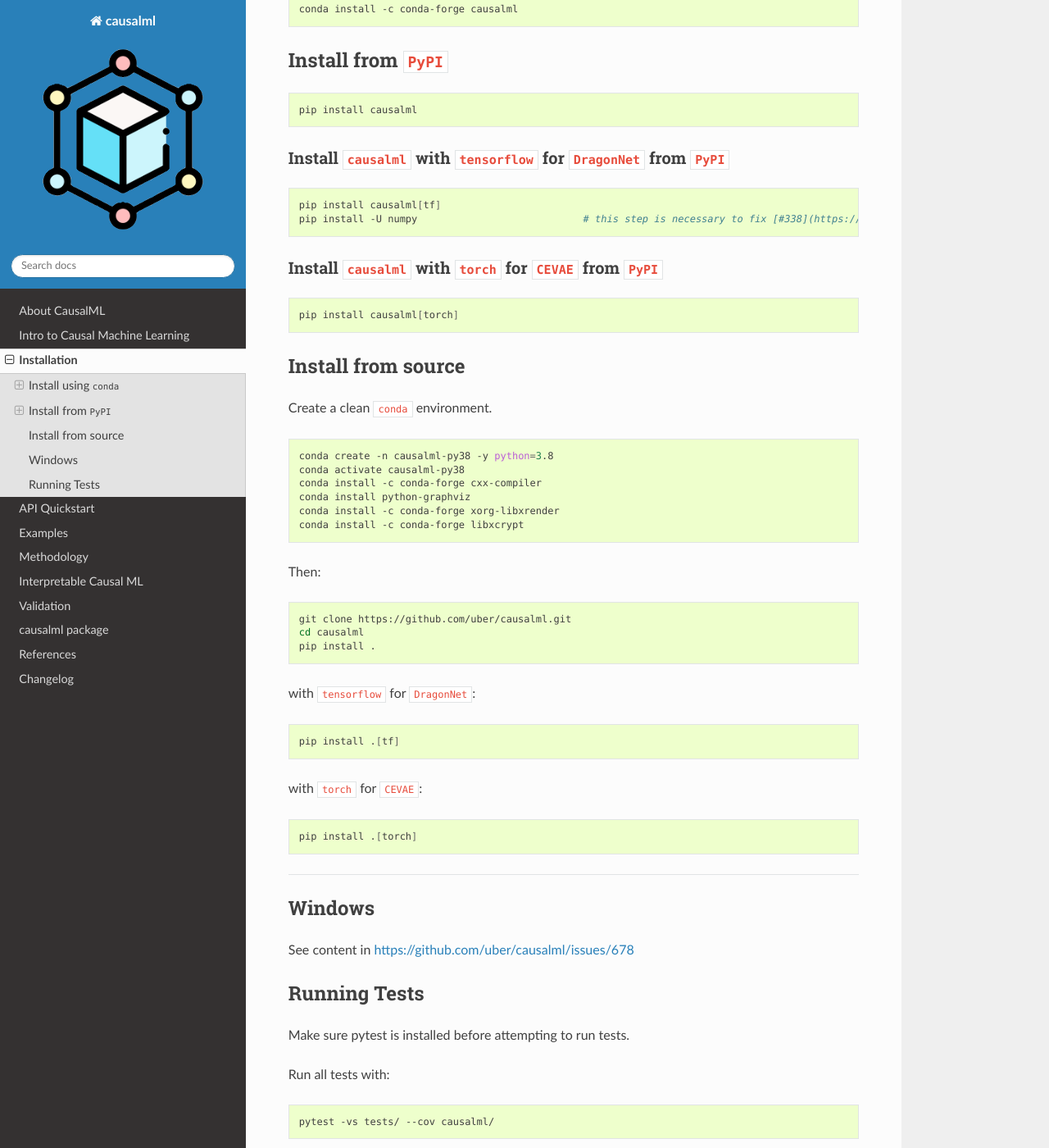
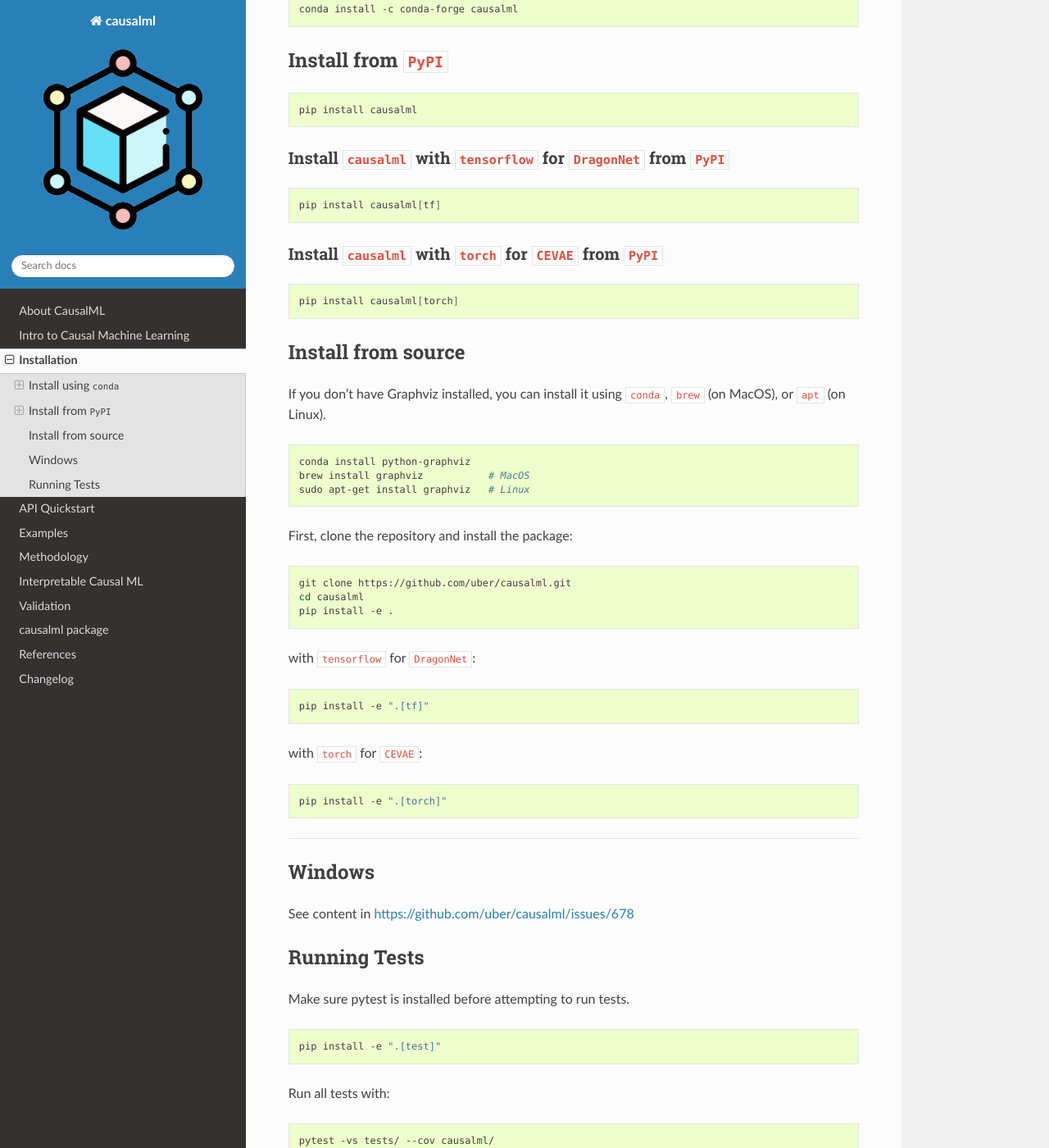
Before and after one commit to uber/causalml, a Sphinx documentation site: the page built from docs/installation.rst, in a window 1280 px wide and 1400 px high, scrolled down 680 px. Shown: the whole window at 82% size. Built offline with Sphinx 7.4.7 and the Read the Docs theme 3.1.0, drawn with Linux system fonts in a browser that asks for light colours; pages that are not in the unit, such as notebooks, are missing from menus.

Commit message:
update the installation doc not to use conda by default

```diff
--- a/docs/installation.rst
+++ b/docs/installation.rst
@@ -42,7 +42,6 @@
 .. code-block:: bash
 
     pip install causalml[tf]
-    pip install -U numpy                            # this step is necessary to fix [#338](https://github.com/uber/causalml/issues/338)
 
 Install ``causalml`` with ``torch`` for ``CEVAE`` from ``PyPI``
 ^^^^^^^^^^^^^^^^^^^^^^^^^^^^^^^^^^^^^^^^^^^^^^^^^^^^^^^^^^^^^^^
@@ -55,36 +54,33 @@
 Install from source
 -------------------
 
-Create a clean ``conda`` environment.
+If you don't have Graphviz installed, you can install it using ``conda``, ``brew`` (on MacOS), or ``apt`` (on Linux).
 
 .. code-block:: bash
 
-    conda create -n causalml-py38 -y python=3.8
-    conda activate causalml-py38
-    conda install -c conda-forge cxx-compiler
     conda install python-graphviz
-    conda install -c conda-forge xorg-libxrender
-    conda install -c conda-forge libxcrypt
+    brew install graphviz           # MacOS
+    sudo apt-get install graphviz   # Linux
 
-Then:
+First, clone the repository and install the package:
 
 .. code-block:: bash
 
     git clone https://github.com/uber/causalml.git
     cd causalml
-    pip install .
+    pip install -e .
 
 with ``tensorflow`` for ``DragonNet``:
 
 .. code-block:: bash
 
-    pip install .[tf]
+    pip install -e ".[tf]"
 
 with ``torch`` for ``CEVAE``:
 
 .. code-block:: bash
 
-    pip install .[torch]
+    pip install -e ".[torch]"
 
 =======
 
@@ -99,6 +95,10 @@
 
 Make sure pytest is installed before attempting to run tests.
 
+.. code-block:: bash
+
+    pip install -e ".[test]"
+
 Run all tests with:
 
 .. code-block:: bash
```
